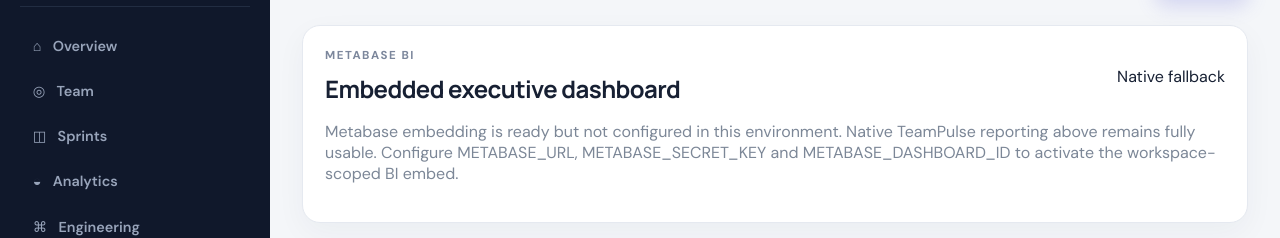
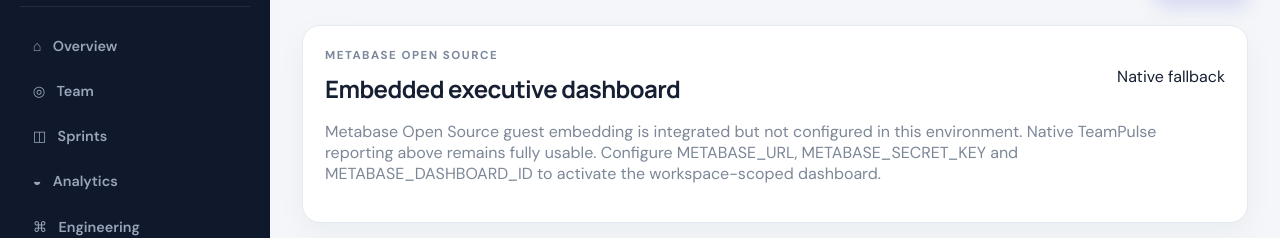
Before and after one commit to oboikanyego/TeamPulse, an Angular app in the folder apps/web/: page /reports in a window 1280 px wide. Shown: the part 218-456 px from the top of the page. Built offline with nearby package versions, Linux system fonts and the light colour scheme; no server answers; sample sign-in values are in the browser's storage.

Commit message:
feat: label embedded BI as Metabase Open Source

```diff
--- a/apps/web/src/app/pages/reports.component.ts
+++ b/apps/web/src/app/pages/reports.component.ts
@@ -36,11 +36,11 @@
       </article>
     }
     <article class="card settings-card metabase-card">
-      <div class="panel-head"><div><p class="eyebrow">METABASE BI</p><h2>Embedded executive dashboard</h2></div><span class="pill">{{metabaseConfigured() ? 'Connected' : 'Native fallback'}}</span></div>
+      <div class="panel-head"><div><p class="eyebrow">METABASE OPEN SOURCE</p><h2>Embedded executive dashboard</h2></div><span class="pill">{{metabaseConfigured() ? 'Connected' : 'Native fallback'}}</span></div>
       @if(metabaseConfigured() && metabaseUrl()){
         <iframe class="metabase-frame" [src]="metabaseUrl()" title="TeamPulse Metabase dashboard"></iframe>
       } @else {
-        <p class="muted">Metabase embedding is ready but not configured in this environment. Native TeamPulse reporting above remains fully usable. Configure METABASE_URL, METABASE_SECRET_KEY and METABASE_DASHBOARD_ID to activate the workspace-scoped BI embed.</p>
+        <p class="muted">Metabase Open Source guest embedding is integrated but not configured in this environment. Native TeamPulse reporting above remains fully usable. Configure METABASE_URL, METABASE_SECRET_KEY and METABASE_DASHBOARD_ID to activate the workspace-scoped dashboard.</p>
       }
     </article>
   `
```
